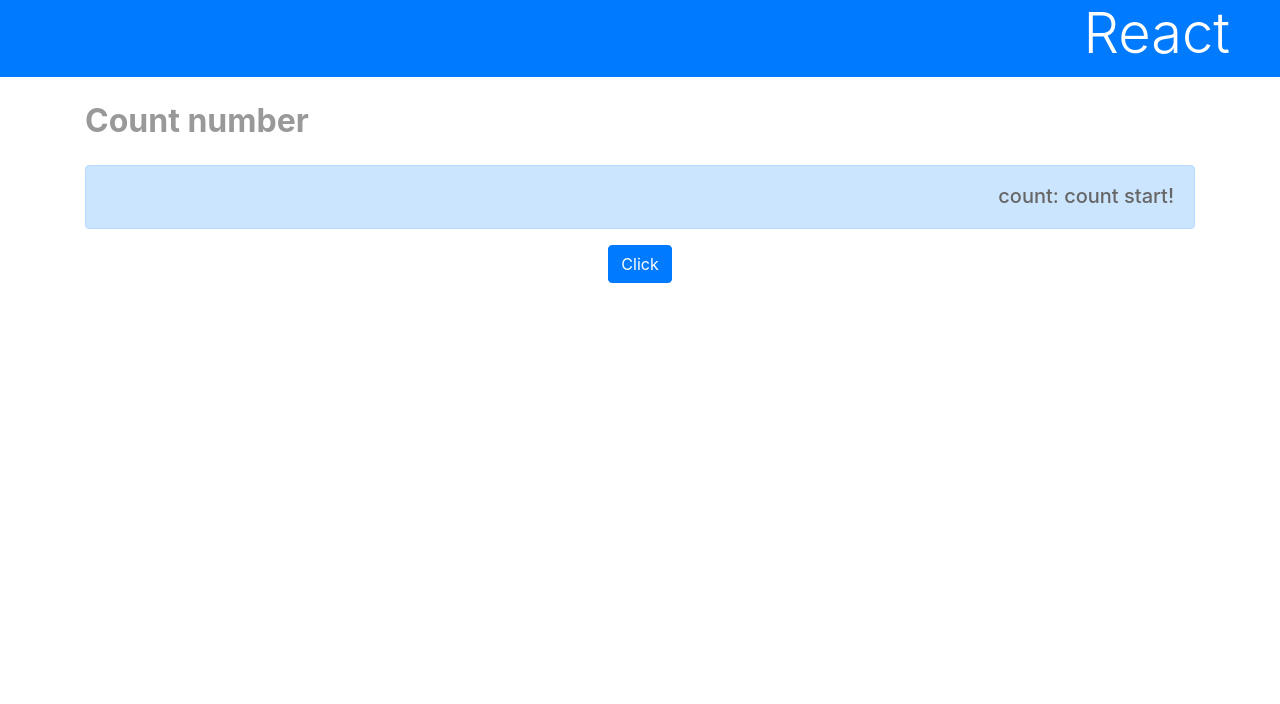
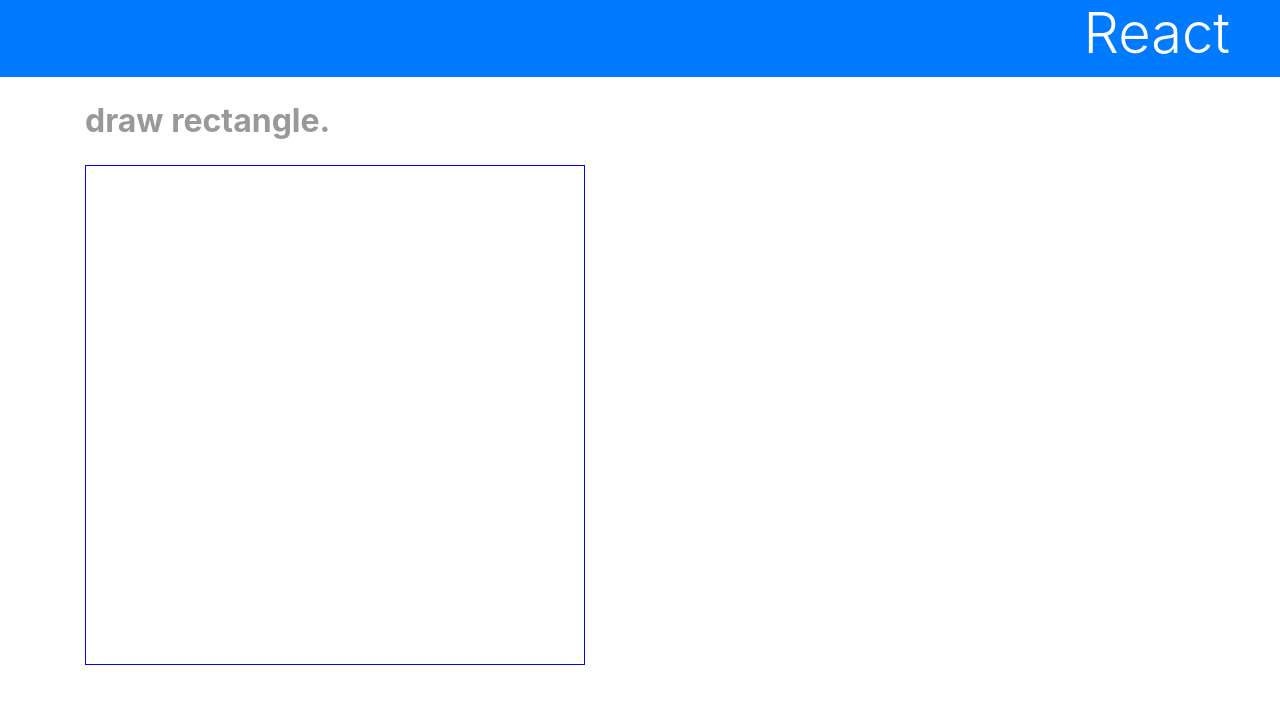
Before and after one commit to mendelssohnbach/react-next-getting-started, a React (Create React App) app: page / in a window 1280 px wide. Shown: the top 704 px of the page. Built offline with nearby package versions, Linux system fonts and the light colour scheme.

Commit message:
list3-23

```diff
--- a/src/App.js
+++ b/src/App.js
@@ -2,23 +2,42 @@
 import './App.css';
 
 class App extends React.Component {
+  data = [];
+
+  area = {
+    width: '500px',
+    height: '500px',
+    border: '1px solid blue',
+  };
+
   constructor(props) {
     super(props);
     this.state = {
-      counter: 0,
-      msg: 'count start!',
-      flg: true,
+      list: this.data,
     };
     this.doAction = this.doAction.bind(this);
   }
 
   doAction(e) {
-    // doAction() {
+    let x = e.pageX;
+    let y = e.pageY;
+    this.data.push({ x, y });
     this.setState({
-      counter: this.state.counter + 1,
-      msg: this.state.counter,
-      flg: !this.state.flg,
+      list: this.data,
     });
+    console.log(this.data);
+  }
+
+  draw(d) {
+    let s = {
+      position: 'absolute',
+      left: d.x - 25 + 'px',
+      top: d.y - 25 + 'px',
+      width: '50px',
+      height: '50px',
+      backgroundColor: '#66f3',
+    };
+    return <div style={s}></div>;
   }
 
   render() {
@@ -26,20 +45,9 @@
       <div>
         <h1 className="bg-primary text-white display-4">React</h1>
         <div className="container">
-          <p className="subtitle">Count number</p>
-          {this.state.flg ? (
-            <div className="alert alert-primary text-right">
-              <p className="h5">count: {this.state.msg}</p>
-            </div>
-          ) : (
-            <div className="alert alert-warning  text-left">
-              <p className="h5">{this.state.msg}です。</p>
-            </div>
-          )}
-          <div className="text-center">
-            <button className="btn btn-primary" onClick={this.doAction}>
-              Click
-            </button>
+          <p className="subtitle">draw rectangle.</p>
+          <div style={this.area} onClick={this.doAction}>
+            {this.data.map((value) => this.draw(value))}
           </div>
         </div>
       </div>
```
Also changed, not shown: 1 other file (tests, documents, lock files or other folders).
